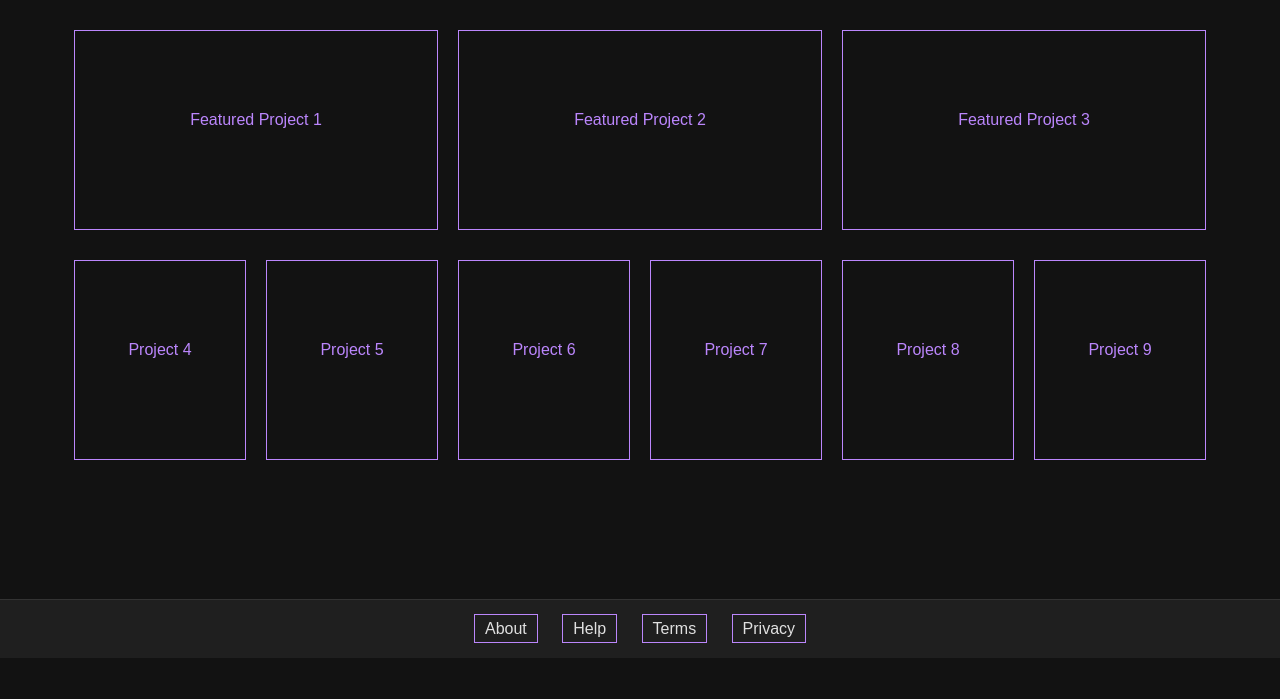
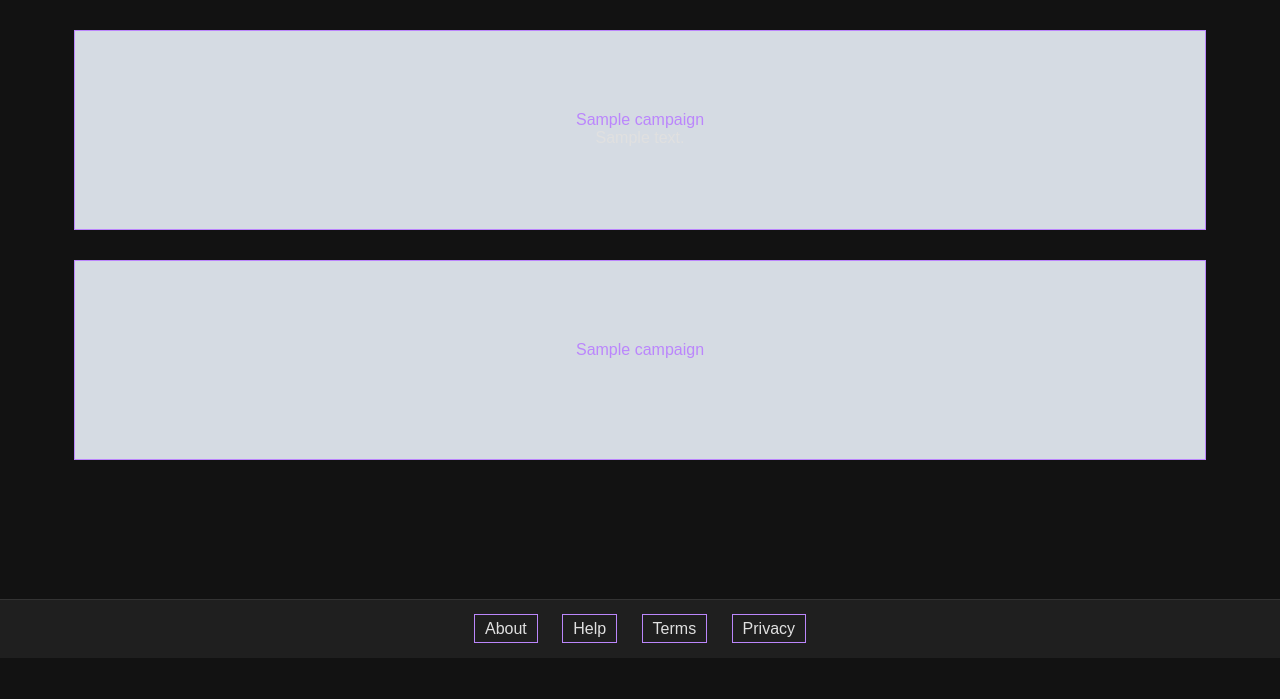
Before and after one commit to maffza/Dawaj-kase-project, a Django app: template DawajKase/main/templates/DawajKase/index.html in a window 1280 px wide. Shown: the part 101-800 px from the top of the page. Run offline with Django 5.2, Linux system fonts and the light colour scheme; the template is opened without the code that fills it: most values are stand-ins (such as "Sample title", 1, 10 or a date in 2020); grey boxes marked "Sample" are stand-in pictures.

Commit message:
Campaign prototype

```diff
--- a/DawajKase/main/templates/DawajKase/index.html
+++ b/DawajKase/main/templates/DawajKase/index.html
@@ -39,37 +39,25 @@
         <!-- Main Content -->
         <main>
             <div class="container">
-                <div class="featured-projects">
-                    <div class="project-box">
-                        <a href="project">Featured Project 1</a>
+                {% if campaigns %}
+                    <div class="featured-projects">
+                        {% for campaign in campaigns|slice:":3" %}
+                            <div class="project-box" style="background-image: url({% static campaign.imageURL %}); background-size: cover;">
+                            <a href="project">{{ campaign.title }}</a><br/>
+                            <p>{{ campaign.description }}</p>
+                            </div>
+                        {% endfor %}
                     </div>
-                    <div class="project-box">
-                        <a href="project">Featured Project 2</a>
+                    <div class="other-projects">
+                        {% for campaign in campaigns|slice:"3:9" %}
+                            <div class="project-box" style="background-image: url({% static campaign.imageURL %}); background-size: cover;">
+                            <a href="project">{{ campaign.title }}</a>
+                            </div>
+                        {% endfor %}
                     </div>
-                    <div class="project-box">
-                        <a href="project">Featured Project 3</a>
-                    </div>
-                </div>
-                <div class="other-projects">
-                    <div class="project-box">
-                        <a href="project">Project 4</a>
-                    </div>
-                    <div class="project-box">
-                        <a href="project">Project 5</a>
-                    </div>
-                    <div class="project-box">
-                        <a href="project">Project 6</a>
-                    </div>
-                    <div class="project-box">
-                        <a href="project">Project 7</a>
-                    </div>
-                    <div class="project-box">
-                        <a href="project">Project 8</a>
-                    </div>
-                    <div class="project-box">
-                        <a href="project">Project 9</a>
-                    </div>
-                </div>
+                {% else %}
+                    <p>There are no campaigns.</p>
+                {% endif %}
             </div>
         </main>
     </div>
```
Also changed, not shown: DawajKase/main/Campaign.py (added, +35 -0 lines), DawajKase/main/views.py (+11 -2 lines), 1 other file.
